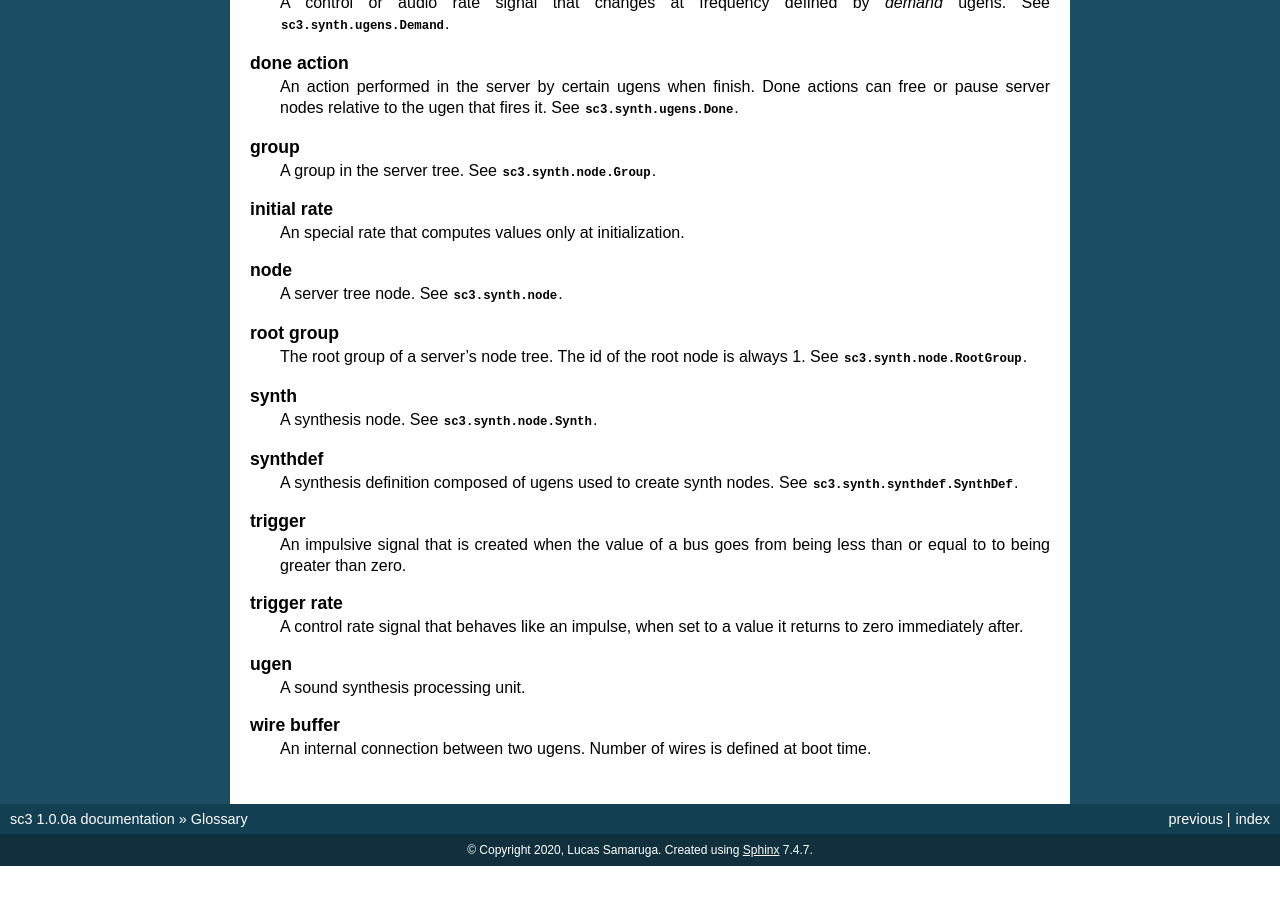
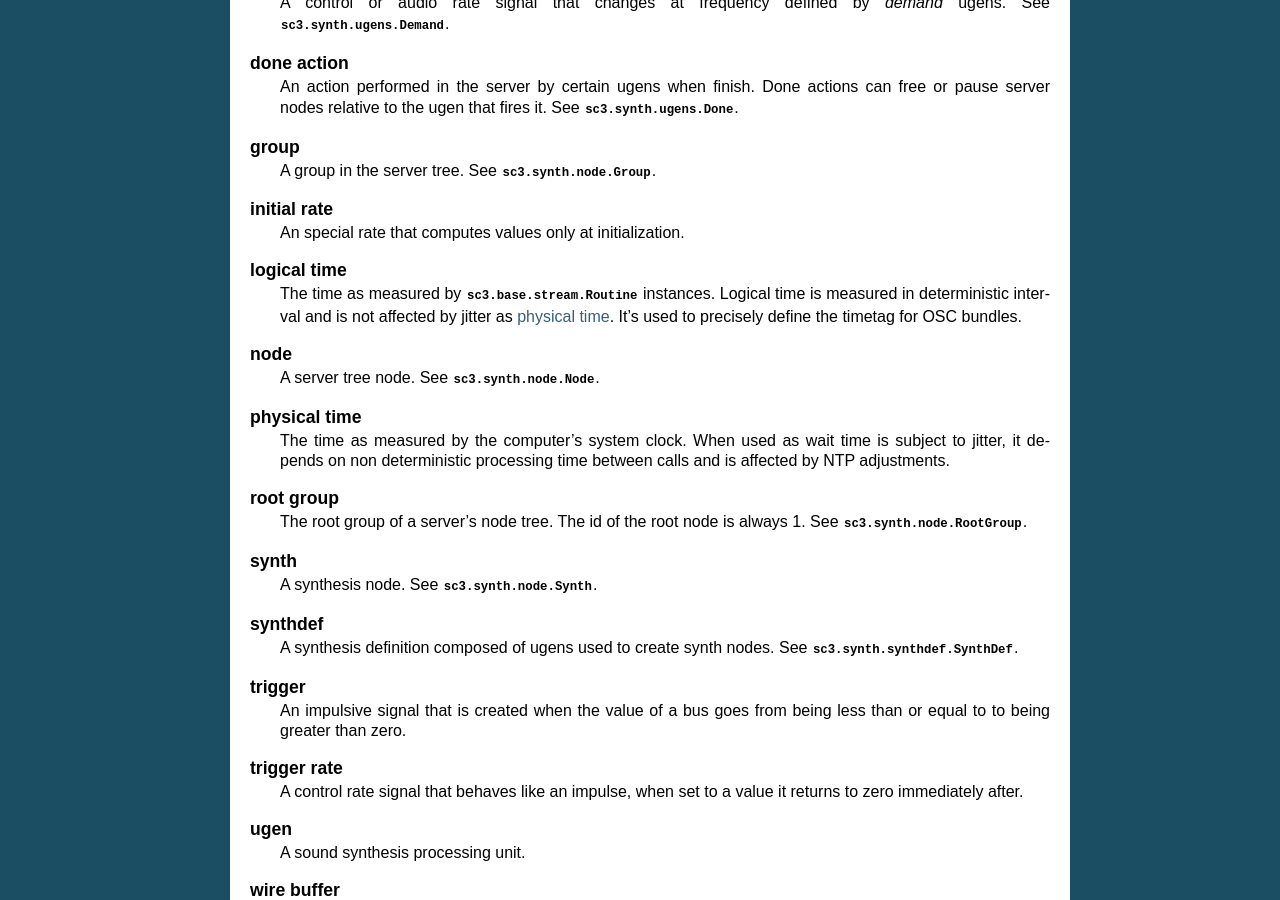
Before and after one commit to smrg-lm/sc3, a Sphinx documentation site: the page built from docs/source/glossary.rst, in a window 1280 px wide and 900 px high, scrolled down 715 px. Built offline with Sphinx 7.4.7, drawn with Linux system fonts in a browser that asks for light colours; before the commit the page ends 1581 px from its top, so only the background shows below that.

```diff
--- /dev/null
+++ b/docs/source/basicserver.rst
@@ -0,0 +1,4 @@
+.. _basicserver:
+
+Basic server usage
+==================
--- /dev/null
+++ b/docs/source/configuration.rst
@@ -0,0 +1,6 @@
+.. _configuration:
+
+Installation and configuration
+==============================
+
+.. TODO
--- a/docs/source/glossary.rst
+++ b/docs/source/glossary.rst
@@ -63,9 +63,20 @@ Glossary
    initial rate
       An special rate that computes values only at initialization.
 
+   logical time
+      The time as measured by :class:`sc3.base.stream.Routine` instances.
+      Logical time is measured in deterministic interval and is not
+      affected by jitter as :term:`physical time`. It's used to precisely
+      define the timetag for OSC bundles.
+
    node
       A server tree node.
-      See :class:`sc3.synth.node`.
+      See :class:`sc3.synth.node.Node`.
+
+   physical time
+      The time as measured by the computer's system clock. When used as
+      wait time is subject to jitter, it depends on non deterministic
+      processing time between calls and is affected by NTP adjustments.
 
    root group
       The root group of a server's node tree. The id of the root node
--- a/docs/source/index.rst
+++ b/docs/source/index.rst
@@ -6,6 +6,12 @@ SuperCollider library for Python
 .. toctree::
    :maxdepth: 1
    :caption: Contents:
+
+   configuration
+   basicserver
+   basicroutine
+   nonrealtime
+   contribute
 
    api/modules
    glossary
--- /dev/null
+++ b/docs/source/nonrealtime.rst
@@ -0,0 +1,6 @@
+.. _nonrealtime:
+
+Non real time mode
+==================
+
+.. TODO (Also missing bits of the implementation).
```
Also changed, not shown: docs/source/basicroutine.rst (added, +137 -0 lines), docs/source/contribute.rst (added, +19 -0 lines).
